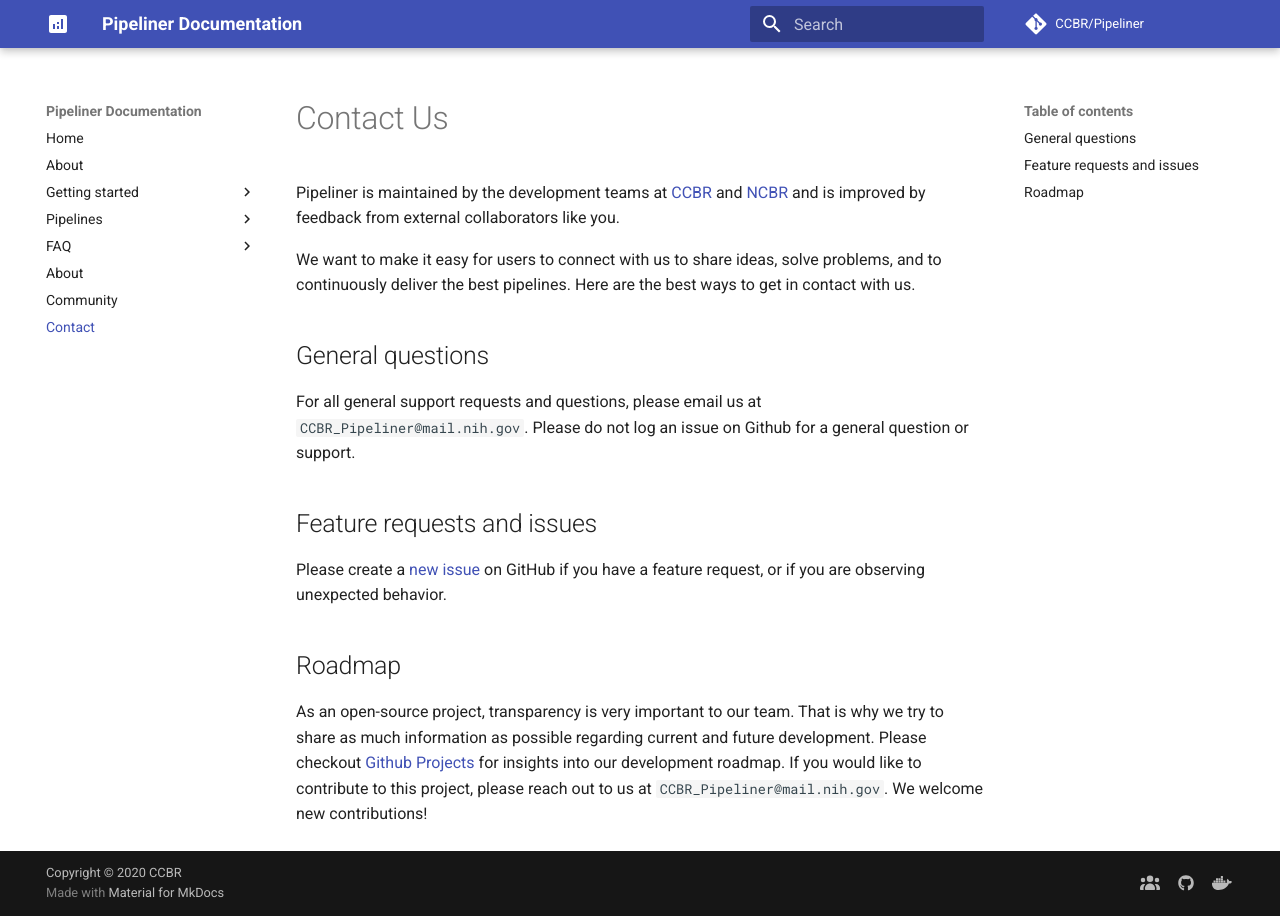
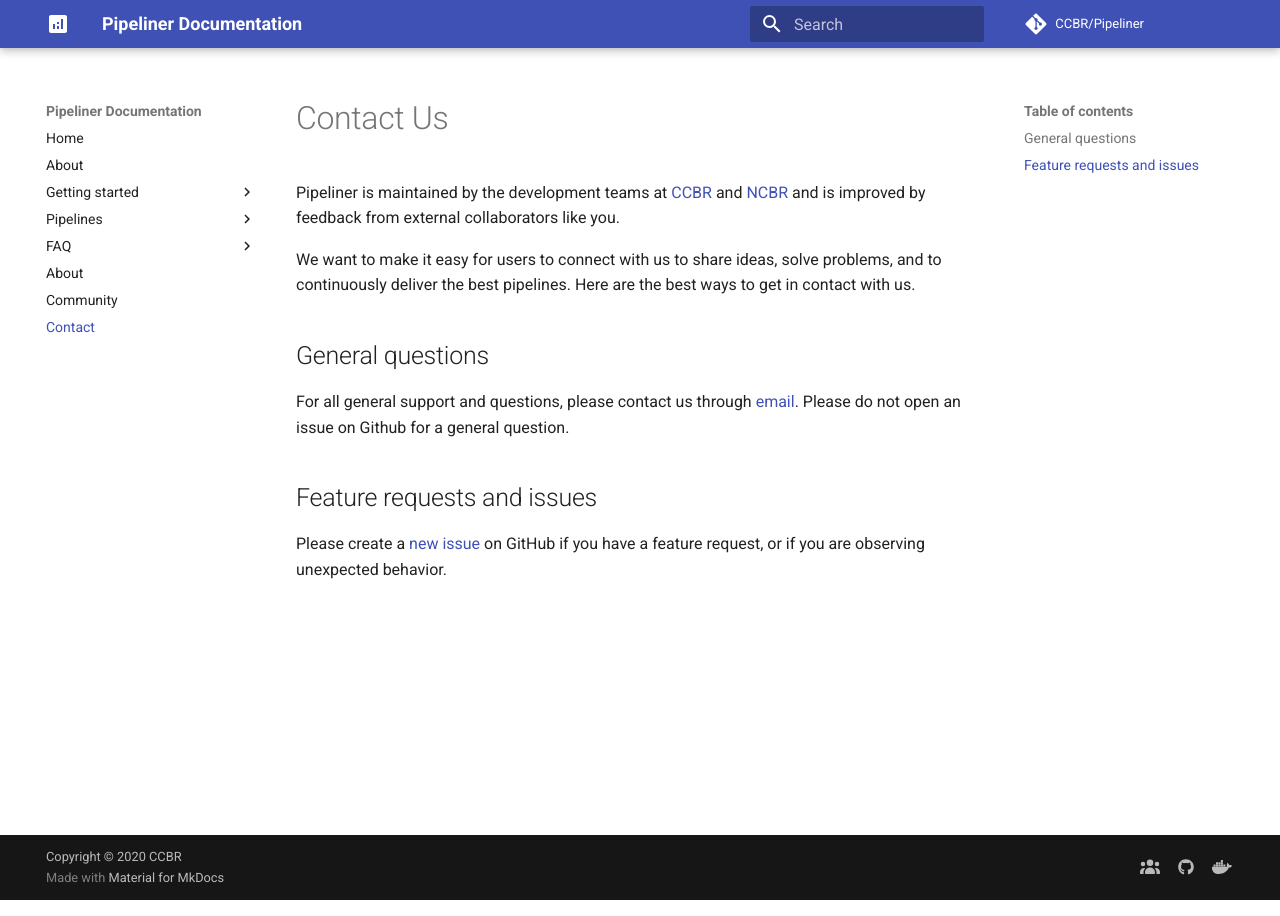
Before and after one commit to skchronicles/pipeliner-docs, an MkDocs documentation site: the page built from docs/contact-us.md, in a window 1280 px wide. Built offline with MkDocs 1.6.1 and Material for MkDocs 9.7.7, drawn with Linux system fonts in a browser that asks for light colours; comment, search, counter and statistics services are not loaded.

Commit message:
Moving Roadmap and adding email hyperlinks

```diff
--- a/docs/contact-us.md
+++ b/docs/contact-us.md
@@ -5,10 +5,10 @@ Pipeliner is maintained by the development teams at [CCBR](https://ccbr.ccr.canc
 We want to make it easy for users to connect with us to share ideas, solve problems, and to continuously deliver the best pipelines. Here are the best ways to get in contact with us.
 
 ## General questions
-For all general support requests and questions, please email us at `CCBR_Pipeliner@mail.nih.gov`. Please do not log an issue on Github for a general question or support.
+For all general support and questions, please contact us through [email](mailto:CCBR_Pipeliner@mail.nih.gov). Please do not open an issue on Github for a general question.
 
 ## Feature requests and issues
 Please create a [new issue](https://github.com/CCBR/Pipeliner/issues) on GitHub if you have a feature request, or if you are observing unexpected behavior.
 
-## Roadmap
-As an open-source project, transparency is very important to our team. That is why we try to share as much information as possible regarding current and future development. Please checkout [Github Projects](https://github.com/CCBR/Pipeliner/projects) for insights into our development roadmap. If you would like to contribute to this project, please reach out to us at `CCBR_Pipeliner@mail.nih.gov`. We welcome new contributions!
+<!-- To Do -->
+<!-- Add a project support section -->
```
Also changed, not shown: docs/community-and-contribution.md (+4 -1 lines).
